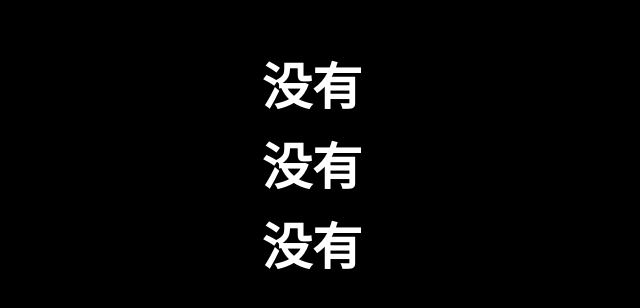
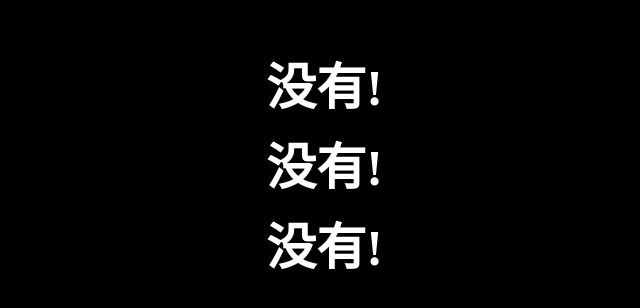
Before and after one commit to cuicui615/cuicui615.github.io, a plain HTML site: page index.html in a window 1280 px wide. Shown: the part 194-502 px from the top of the page, without its empty margins (328-968 px from the left). Drawn offline with Linux system fonts and the light colour scheme.

Commit message:
Update index.html

```diff
--- a/index.html
+++ b/index.html
@@ -22,6 +22,7 @@
             line-height: 80px;
             font-size: 50px;
             user-select: none;
+            margin-left:.5em;
         }
         p{
             margin:0;
@@ -30,9 +31,9 @@
 </head>
 <body>
     <h1>
-        <p>没有</p>
-        <p>没有</p>
-        <p>没有</p>
+        <p>没有!</p>
+        <p>没有!</p>
+        <p>没有!</p>
     </h1>
 </body>
 </html>
```
